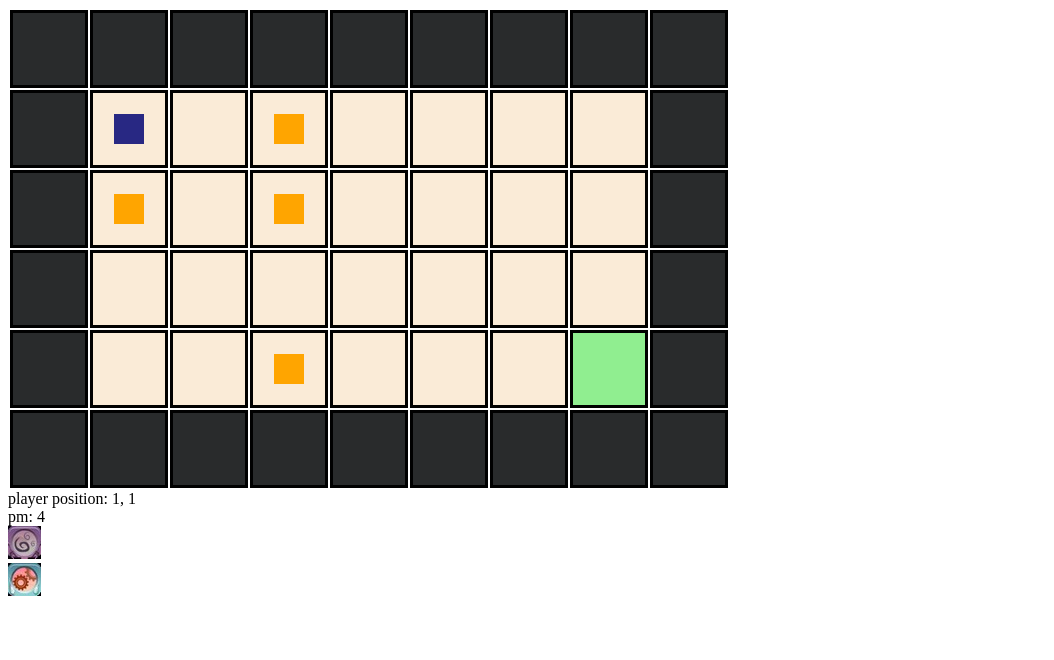
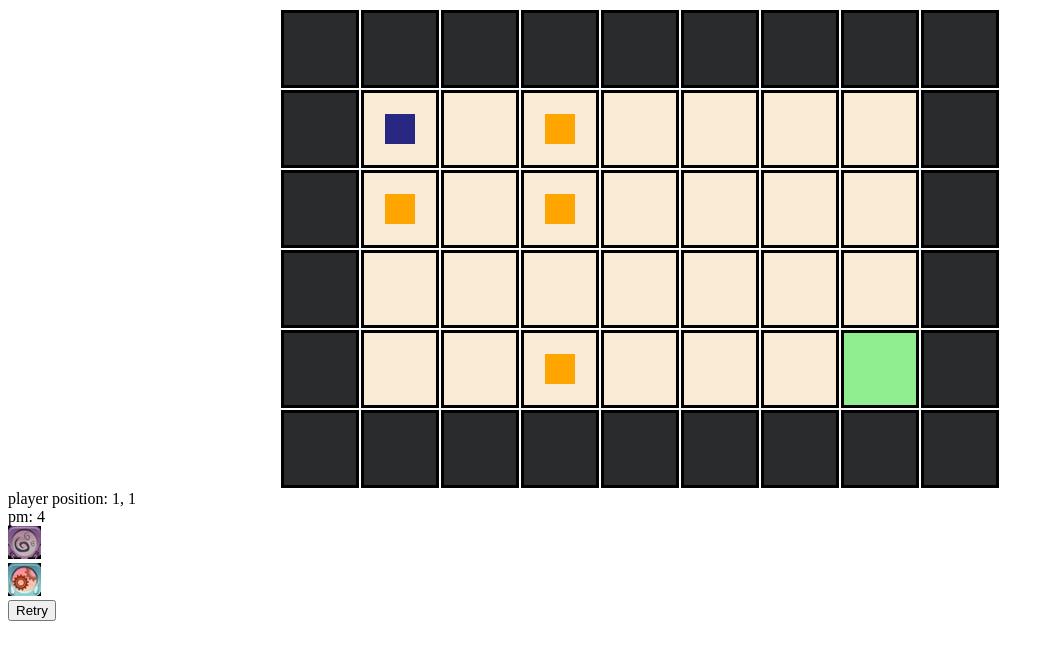
Before and after one commit to hugoguerin/CursusProjectFront, a website with bundled scripts: page index.html in a window 1280 px wide. Shown: the whole page, without its empty margins (0-1054 px from the left). Built offline with nearby package versions, Linux system fonts and the light colour scheme; data requests are answered from the project's data file.

Commit message:
feat: trigger victory & fake retry

```diff
--- a/index.html
+++ b/index.html
@@ -15,6 +15,8 @@
     <div id="targetPos"></div>
     <div id="action"></div>
     <div id="spells"></div>
+    <button id="retry" type="button">Retry</button>
+    <div id="victory"></div>
 
 </body>
 </html>
--- a/src/board/index.js
+++ b/src/board/index.js
@@ -6,7 +6,7 @@ import { findAllReachableCells } from "../spells/pm.js";
 
 export function createBoard(board, updateTargetPos) {
 
-    const boardHtml = document.querySelector("#board");
+    const boardHtml = document.getElementById("board");
     const body = document.createElement("tbody");
 
     for (let x = 0; x < board.length; x++) {
@@ -115,3 +115,48 @@ export function resetHighlights(board, playerHtml) {
     }
     updateBoard(board, playerHtml);
 }
+
+
+// TODO TRAD COMMENTS
+//! ------------ RECUPERER POSITION D'UNE ENTITE ------------
+export function getEntityPos(board, entity) {
+    // parcourir le tableau puis return la position de la première entité trouvée
+    for (let x = 0; x < board.length; x++) {
+        for (let y = 0; y < board[x].length; y++) {
+            if (board[x][y].entity == entity) {
+                return { x: x, y: y };
+            }
+        }
+    }
+}
+
+function getTypePos(board, type) {
+    // parcourir le tableau puis return la position de la première tile avec le bon type
+    for (let x = 0; x < board.length; x++) {
+        for (let y = 0; y < board[x].length; y++) {
+            if (board[x][y].type == type) {
+                return { x: x, y: y };
+            }
+        }
+    }
+}
+
+export function checkVictory(board) {
+    const goalPos = getTypePos(board, Type.Goal);
+
+    if (board[goalPos.x][goalPos.y].entity == Entity.Player){
+        console.log("GG");
+        const boardHtml = document.getElementById("board");
+        removeAllEventListeners(boardHtml);
+        // IF PLAYER NO LONGER PART OF BOARD: DO THIS
+        // removeAllEventListeners(playerHtml);
+        let spellsHtml = document.getElementById("spells");
+        removeAllEventListeners(spellsHtml);
+    }
+
+}
+
+function removeAllEventListeners(element) {
+    var clonedElement = element.cloneNode(true);
+    element.parentNode.replaceChild(clonedElement, element);
+}
--- a/src/main.js
+++ b/src/main.js
@@ -1,8 +1,8 @@
-import { createBoard, resetHighlights, updateBoard, updateHighlights } from "./board/index.js";
+import { checkVictory, createBoard, getEntityPos, resetHighlights, updateBoard, updateHighlights } from "./board/index.js";
 import { Entity, Highlight } from "./constants/index.js";
 import { getLevelById } from "./services/api-level.js";
 import { getSpellsByIds } from "./services/api-spell.js";
-import { createSpells, doAction, getEntityPos } from "./spells/index.js";
+import { createSpells, doAction } from "./spells/index.js";
 
 // REQUETE
 
@@ -34,10 +34,6 @@ const playerPosHtml = document.getElementById("playerPos");
 updatePlayerPos(getEntityPos(level.board, Entity.Player));
 
 const playerHtml = document.createElement("div");
-// playerHtml.addEventListener('click', function(event) {
-//     updateAction(null, true);
-//     console.log("test x2");
-// });
 playerHtml.classList.add(Entity.Player);
 
 //? ----------- PM -----------
@@ -73,7 +69,7 @@ const actionHtml = document.getElementById("action");
 function updateTargetPos(pos) {
     targetPos = pos;
     targetPosHtml.innerText = `target position: ${targetPos ? `${targetPos.x}, ${targetPos.y}` : "-"}`;
-
+    // if on player
     if (playerPos.x == targetPos.x && playerPos.y == targetPos.y) {
         updateAction(null, true);
     } else {
@@ -88,12 +84,18 @@ function updateTargetPos(pos) {
             updatePlayerPm
         );
         updateAction(null);
+
+        checkVictory(level.board)
     }
 }
 
 let targetPos = null;
 const targetPosHtml = document.getElementById("targetPos");
-// updateTargetPos(targetPos);
+
+const retryHtml = document.getElementById("retry");
+retryHtml.addEventListener("click", function(event) {
+    window.location.reload();
+});
 
 // CREATE HTML
 
--- a/src/spells/index.js
+++ b/src/spells/index.js
@@ -78,21 +78,6 @@ export function doAction(
     }
 }
 
-
-
-//! ------------ RECUPERER POSITION D'UNE ENTITE ------------
-
-export function getEntityPos(board, entity) {
-    // parcourir le tableau puis return la position du joueur quand trouvé
-    for (let x = 0; x < board.length; x++) {
-        for (let y = 0; y < board[x].length; y++) {
-            if (board[x][y].entity == entity) {
-                return { x: x, y: y };
-            }
-        }
-    }
-}
-
 //! ------------ VERIF TARGET ENTITY ------------
 
 function canTarget(board, targetPos, entity) {
--- a/style.css
+++ b/style.css
@@ -1,3 +1,8 @@
+#board{
+    display: flex;
+    justify-content: center;
+}
+
 td{
     height: 70px;
     width: 70px;
@@ -37,3 +42,13 @@ td{
 .highlight-spell{
     background-color: lightblue;
 }
+
+#victory{
+    width: 100px;
+    height: 100px;
+    background-color: yellow;
+    position: absolute;
+    top: 100px;
+    left: 100px;
+    display: none;
+}
```
Also changed, not shown: README.md.
